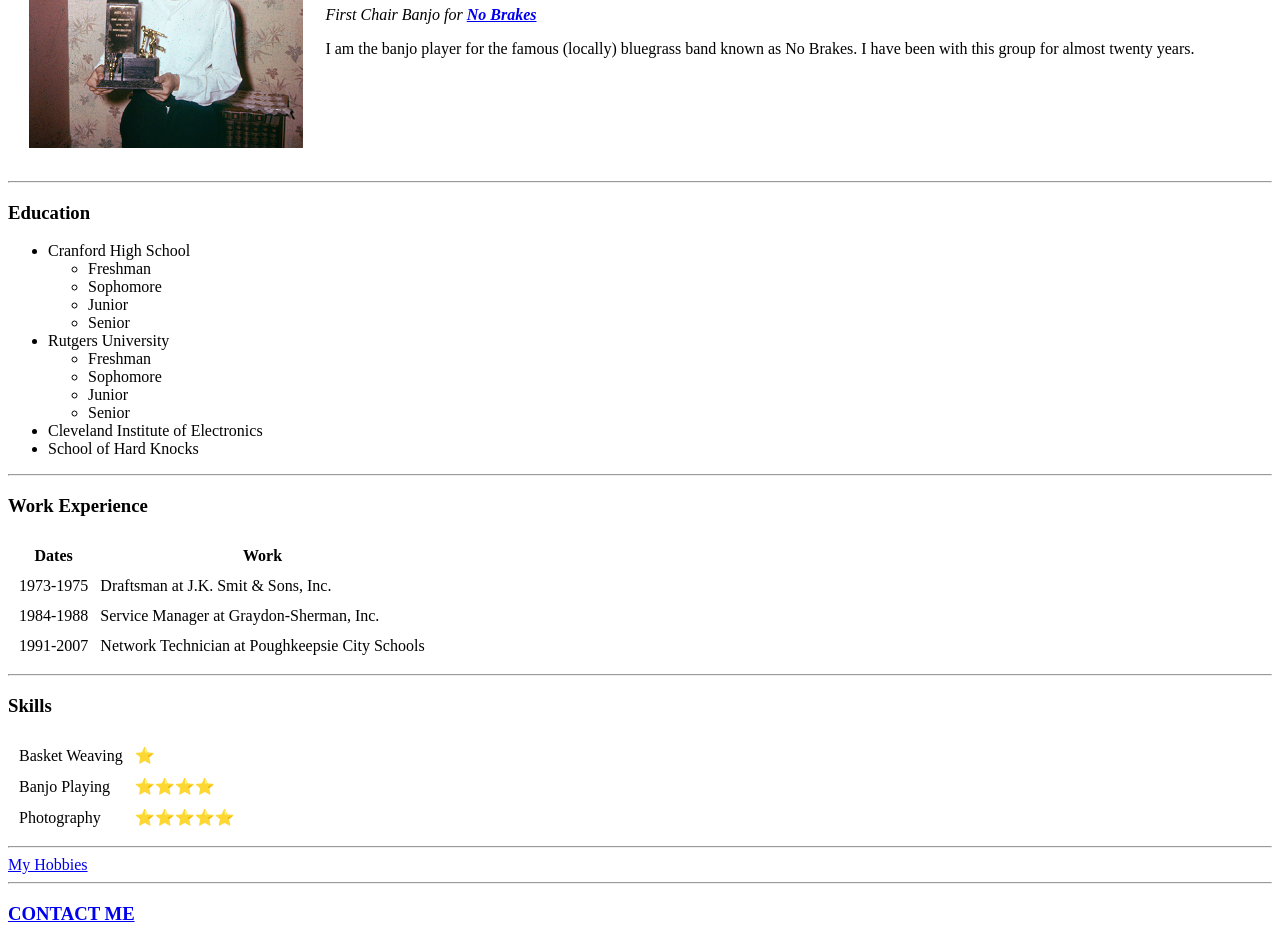
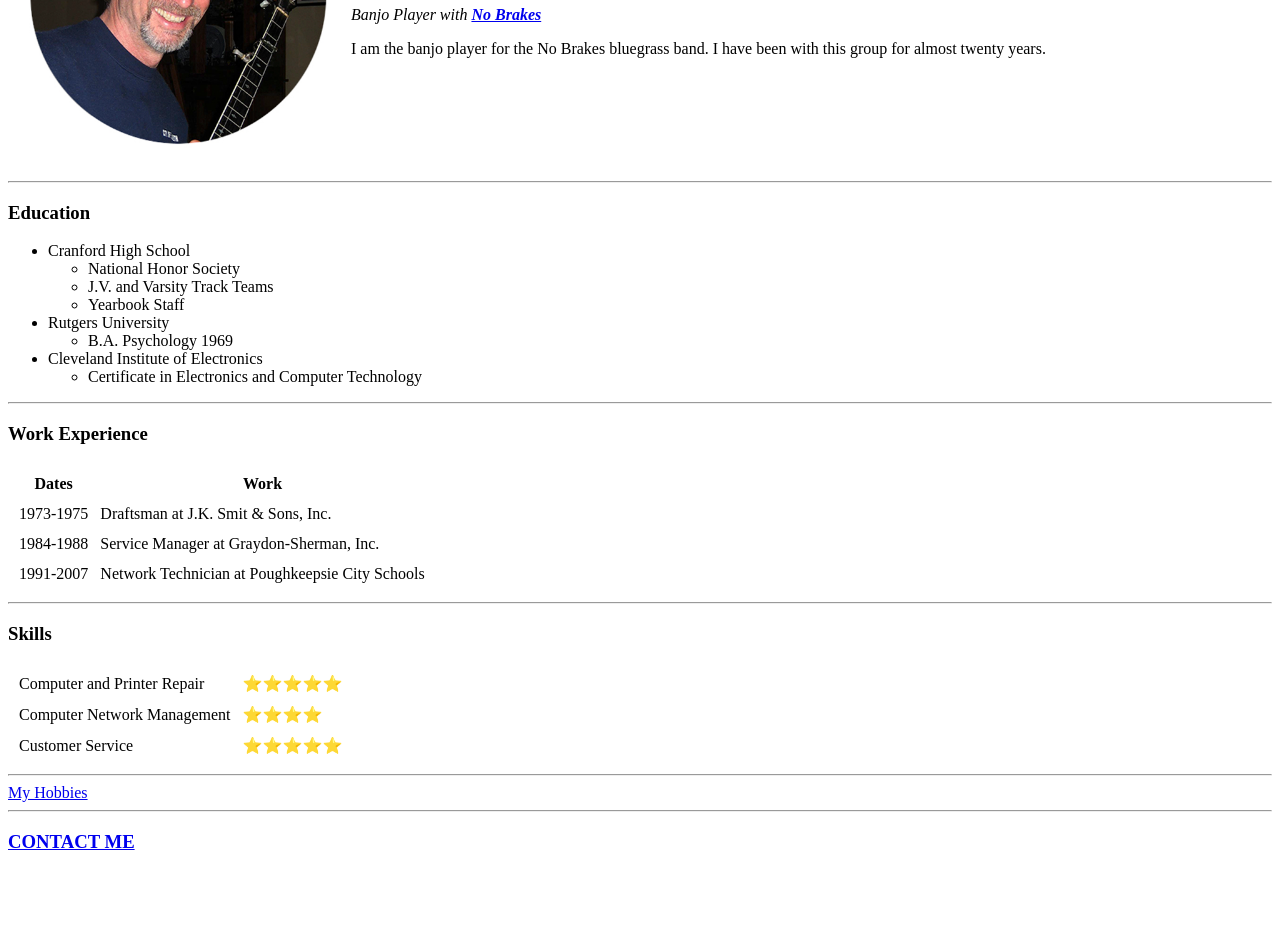
Before and after one commit to banjoistic/5string, a plain HTML site: page index.html in a window 1280 px wide. Shown: the part 181-1123 px from the top of the page. After the commit the page ends 1053 px from the top, so only its background shows below. Drawn offline with Linux system fonts and the light colour scheme.

Commit message:
Add files via upload

```diff
--- a/index.html
+++ b/index.html
@@ -9,11 +9,11 @@
 <body>
   <table cellspacing=20>
     <tr>
-      <td><img height=300 src="images\Gary_bowling trophy_c1959_websize.jpg" alt="gary digiovanni profile picture"></td>
+      <td><img height=300 src="images\Gary with Banjo.jpg" alt="gary digiovanni profile picture"></td>
       <td>
         <h1>Gary DiGiovanni</h1>
-        <p><em>First Chair Banjo for <strong><a href="http://nobrakesbluegrass.com">No Brakes</a></strong></em> </p>
-        <p>I am the banjo player for the famous (locally) bluegrass band known as No Brakes. I have been with this group for almost twenty years.</p>
+        <p><em>Banjo Player with <strong><a href="http://nobrakesbluegrass.com">No Brakes</a></strong></em> </p>
+        <p>I am the banjo player for the No Brakes bluegrass band. I have been with this group for almost twenty years.</p>
       </td>
     </tr>
   </table>
@@ -22,20 +22,18 @@
   <ul>
     <li>Cranford High School</li>
     <ul>
-      <li>Freshman</li>
-      <li>Sophomore</li>
-      <li>Junior</li>
-      <li>Senior</li>
+      <li>National Honor Society</li>
+      <li>J.V. and Varsity Track Teams</li>
+      <li>Yearbook Staff</li>
     </ul>
     <li>Rutgers University</li>
     <ul>
-      <li>Freshman</li>
-      <li>Sophomore</li>
-      <li>Junior</li>
-      <li>Senior</li>
+      <li>B.A. Psychology 1969</li>
     </ul>
     <li>Cleveland Institute of Electronics</li>
-    <li>School of Hard Knocks</li>
+    <ul>
+      <li>Certificate in Electronics and Computer Technology</li>
+    </ul>
   </ul>
   <hr>
   <h3>Work Experience</h3>
@@ -64,16 +62,16 @@
 
   <table cellspacing="10">
     <tr>
-      <td>Basket Weaving</td>
-      <td>⭐</td>
+      <td>Computer and Printer Repair</td>
+      <td>⭐⭐⭐⭐⭐</td>
 
     </tr>
     <tr>
-      <td>Banjo Playing</td>
+      <td>Computer Network Management</td>
       <td>⭐⭐⭐⭐</td>
     </tr>
     <tr>
-      <td>Photography</td>
+      <td>Customer Service</td>
       <td>⭐⭐⭐⭐⭐</td>
     </tr>
   </table>
```
Also changed, not shown: hobbies.html (+1 -1 lines), images/Gary with Banjo.jpg (added).
